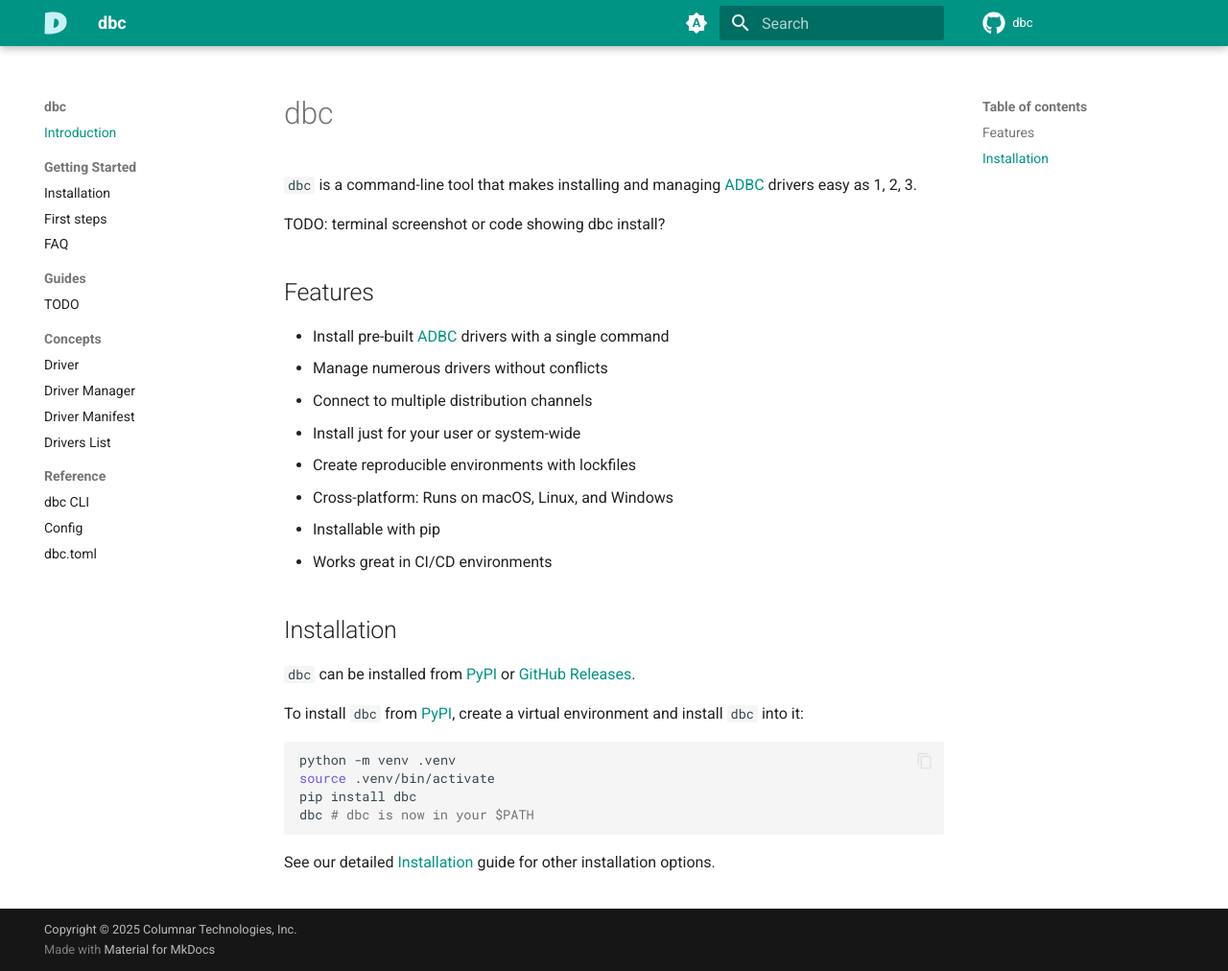
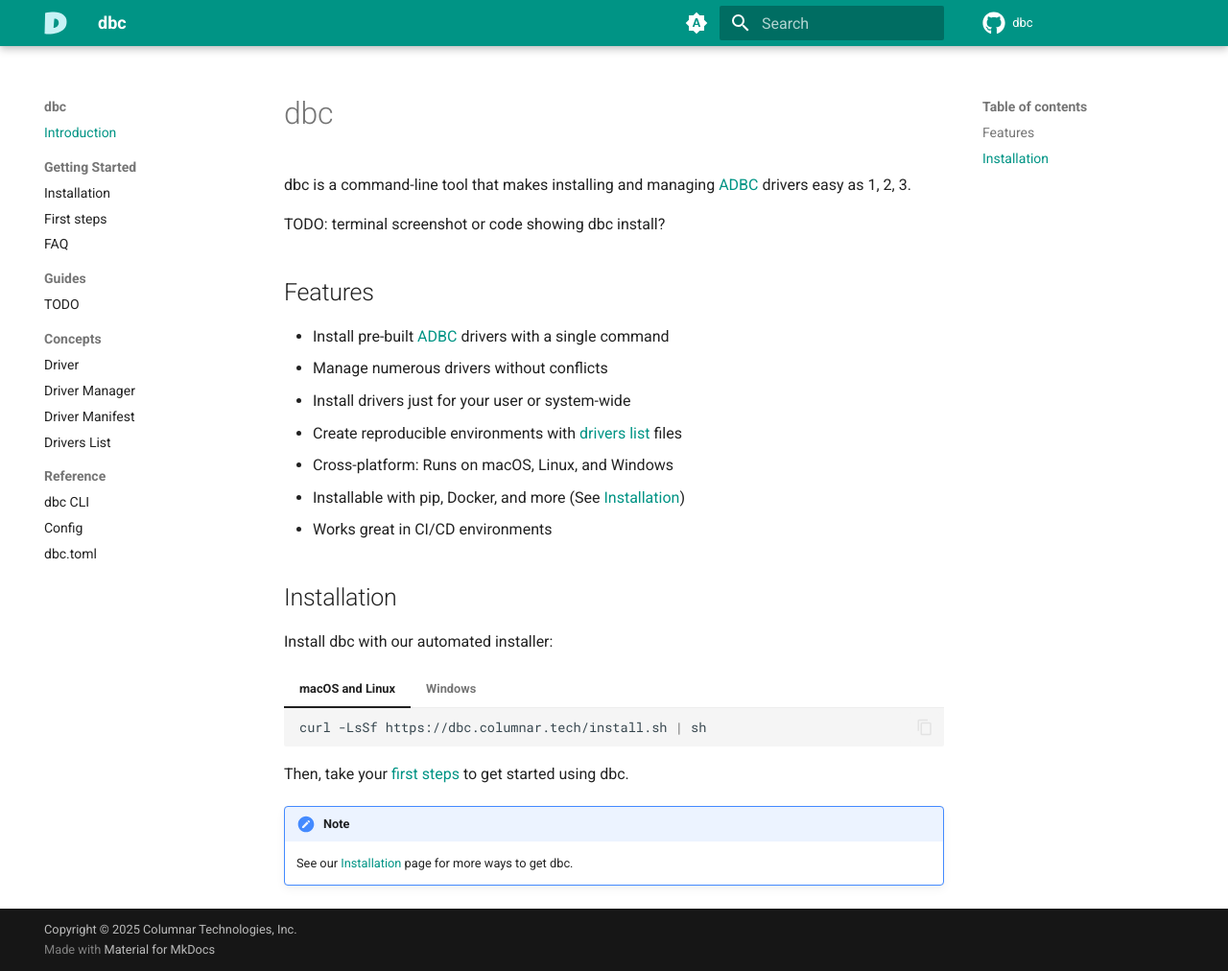
Before and after one commit to columnar-tech/dbc, an MkDocs documentation site: the page built from docs/index.md, in a window 1280 px wide and 1012 px high. Shown: the whole window at 96% size. Built offline with MkDocs 1.6.1 and Material for MkDocs 9.7.7, drawn with Linux system fonts in a browser that asks for light colours; comment, search, counter and statistics services are not loaded.

Commit message:
Rework index

````diff
--- a/docs/index.md
+++ b/docs/index.md
@@ -2,7 +2,7 @@
 
 # dbc
 
-`dbc` is a command-line tool that makes installing and managing [ADBC](https://arrow.apache.org/adbc) drivers easy as 1, 2, 3.
+dbc is a command-line tool that makes installing and managing [ADBC](https://arrow.apache.org/adbc) drivers easy as 1, 2, 3.
 
 TODO: terminal screenshot or code showing dbc install?
 
@@ -10,24 +10,30 @@ TODO: terminal screenshot or code showing dbc install?
 
 - Install pre-built [ADBC](https://arrow.apache.org/adbc) drivers with a single command
 - Manage numerous drivers without conflicts
-- Connect to multiple distribution channels
-- Install just for your user or system-wide
-- Create reproducible environments with lockfiles
+- Install drivers just for your user or system-wide
+- Create reproducible environments with [drivers list](./concepts/drivers_list) files
 - Cross-platform: Runs on macOS, Linux, and Windows
-- Installable with pip
+- Installable with pip, Docker, and more (See [Installation](./getting_started/installation))
 - Works great in CI/CD environments
 
 ## Installation
 
-`dbc` can be installed from [PyPI](https://pypi.org/project/dbc/) or [GitHub Releases](https://github.com/columnar-tech/dbc/releases/latest).
+Install dbc with our automated installer:
 
-To install `dbc` from [PyPI](https://pypi.org/project/dbc/), create a virtual environment and install `dbc` into it:
+=== "macOS and Linux"
 
-```bash
-python -m venv .venv
-source .venv/bin/activate
-pip install dbc
-dbc # dbc is now in your $PATH
-```
+    ```sh
+    curl -LsSf https://dbc.columnar.tech/install.sh | sh
+    ```
 
-See our detailed [Installation](./getting_started/installation.md) guide for other installation options.
+=== "Windows"
+
+    ```sh
+    powershell -ExecutionPolicy ByPass -c "irm https://dbc.columnar.tech/install.ps1 | iex
+    ```
+
+Then, take your [first steps](./getting_started/first_steps) to get started using dbc.
+
+!!! note
+
+    See our [Installation](./getting_started/installation) page for more ways to get dbc.
````
